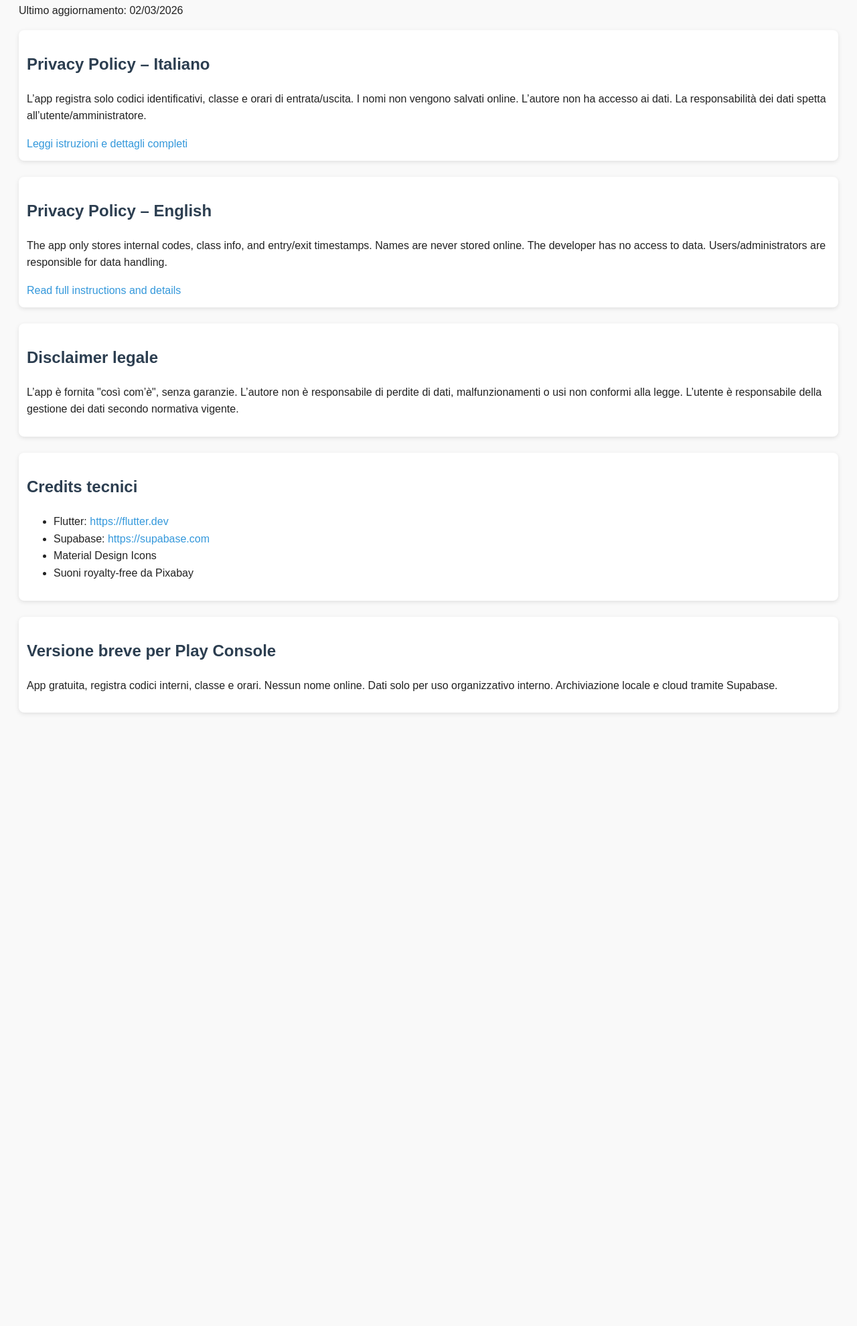
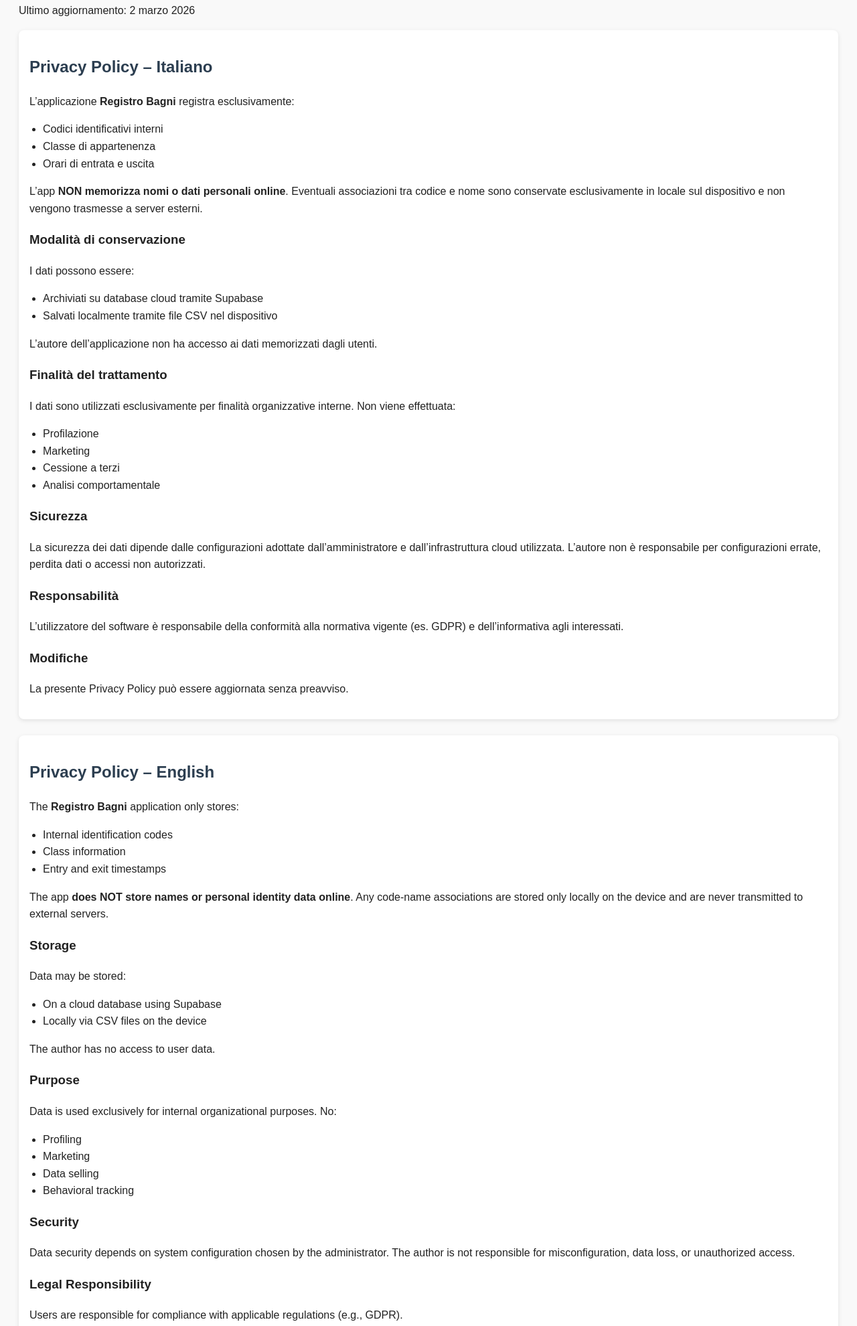
Before and after one commit to Anfre87/registro-bagni, a plain HTML site: page privacy.html in a window 1280 px wide. Shown: the part 119-2099 px from the top of the page at 67% size. Before the commit the page ends 1235 px from the top, so only its background shows below. Drawn offline with Linux system fonts and the light colour scheme.

Commit message:
Update privacy.html

```diff
--- a/privacy.html
+++ b/privacy.html
@@ -3,11 +3,12 @@
 <head>
 <meta charset="UTF-8">
 <meta name="viewport" content="width=device-width, initial-scale=1.0">
-<title>Registro Bagni - Privacy & Info</title>
+<title>Registro Bagni - Privacy Policy & Info</title>
 <style>
 body { font-family: Arial, sans-serif; line-height: 1.6; padding: 20px; background: #f9f9f9; color: #222; }
 h1, h2 { color: #2c3e50; }
-section { margin-bottom: 24px; padding: 12px; background: #fff; border-radius: 8px; box-shadow: 0 2px 6px rgba(0,0,0,0.1); }
+section { margin-bottom: 24px; padding: 16px; background: #fff; border-radius: 8px; box-shadow: 0 2px 6px rgba(0,0,0,0.1); }
+ul { padding-left: 20px; }
 a { color: #3498db; text-decoration: none; }
 a:hover { text-decoration: underline; }
 </style>
@@ -15,38 +16,111 @@
 <body>
 
 <h1>Registro Bagni - Privacy Policy & Info</h1>
-<p>Ultimo aggiornamento: 02/03/2026</p>
+<p>Ultimo aggiornamento: 2 marzo 2026</p>
 
+<!-- ================= PRIVACY ITALIANO ================= -->
 <section>
 <h2>Privacy Policy – Italiano</h2>
-<p>L’app registra solo codici identificativi, classe e orari di entrata/uscita. I nomi non vengono salvati online. L’autore non ha accesso ai dati. La responsabilità dei dati spetta all’utente/amministratore.</p>
-<a href="readme.html">Leggi istruzioni e dettagli completi</a>
+<p>L’applicazione <strong>Registro Bagni</strong> registra esclusivamente:</p>
+<ul>
+<li>Codici identificativi interni</li>
+<li>Classe di appartenenza</li>
+<li>Orari di entrata e uscita</li>
+</ul>
+<p>L’app <strong>NON memorizza nomi o dati personali online</strong>. Eventuali associazioni tra codice e nome sono conservate esclusivamente in locale sul dispositivo e non vengono trasmesse a server esterni.</p>
+
+<h3>Modalità di conservazione</h3>
+<p>I dati possono essere:</p>
+<ul>
+<li>Archiviati su database cloud tramite Supabase</li>
+<li>Salvati localmente tramite file CSV nel dispositivo</li>
+</ul>
+<p>L’autore dell’applicazione non ha accesso ai dati memorizzati dagli utenti.</p>
+
+<h3>Finalità del trattamento</h3>
+<p>I dati sono utilizzati esclusivamente per finalità organizzative interne. Non viene effettuata:</p>
+<ul>
+<li>Profilazione</li>
+<li>Marketing</li>
+<li>Cessione a terzi</li>
+<li>Analisi comportamentale</li>
+</ul>
+
+<h3>Sicurezza</h3>
+<p>La sicurezza dei dati dipende dalle configurazioni adottate dall’amministratore e dall’infrastruttura cloud utilizzata. L’autore non è responsabile per configurazioni errate, perdita dati o accessi non autorizzati.</p>
+
+<h3>Responsabilità</h3>
+<p>L’utilizzatore del software è responsabile della conformità alla normativa vigente (es. GDPR) e dell’informativa agli interessati.</p>
+
+<h3>Modifiche</h3>
+<p>La presente Privacy Policy può essere aggiornata senza preavviso.</p>
 </section>
 
+<!-- ================= PRIVACY ENGLISH ================= -->
 <section>
 <h2>Privacy Policy – English</h2>
-<p>The app only stores internal codes, class info, and entry/exit timestamps. Names are never stored online. The developer has no access to data. Users/administrators are responsible for data handling.</p>
-<a href="readme.html">Read full instructions and details</a>
+<p>The <strong>Registro Bagni</strong> application only stores:</p>
+<ul>
+<li>Internal identification codes</li>
+<li>Class information</li>
+<li>Entry and exit timestamps</li>
+</ul>
+<p>The app <strong>does NOT store names or personal identity data online</strong>. Any code-name associations are stored only locally on the device and are never transmitted to external servers.</p>
+
+<h3>Storage</h3>
+<p>Data may be stored:</p>
+<ul>
+<li>On a cloud database using Supabase</li>
+<li>Locally via CSV files on the device</li>
+</ul>
+<p>The author has no access to user data.</p>
+
+<h3>Purpose</h3>
+<p>Data is used exclusively for internal organizational purposes. No:</p>
+<ul>
+<li>Profiling</li>
+<li>Marketing</li>
+<li>Data selling</li>
+<li>Behavioral tracking</li>
+</ul>
+
+<h3>Security</h3>
+<p>Data security depends on system configuration chosen by the administrator. The author is not responsible for misconfiguration, data loss, or unauthorized access.</p>
+
+<h3>Legal Responsibility</h3>
+<p>Users are responsible for compliance with applicable regulations (e.g., GDPR).</p>
 </section>
 
+<!-- ================= DISCLAIMER ================= -->
 <section>
-<h2>Disclaimer legale</h2>
-<p>L’app è fornita "così com’è", senza garanzie. L’autore non è responsabile di perdite di dati, malfunzionamenti o usi non conformi alla legge. L’utente è responsabile della gestione dei dati secondo normativa vigente.</p>
+<h2>Disclaimer Legale / Legal Disclaimer</h2>
+<p>L’applicazione è fornita “così com’è”, senza alcuna garanzia espressa o implicita.</p>
+<p>L’autore non è responsabile per:</p>
+<ul>
+<li>Utilizzi non conformi alla legge</li>
+<li>Perdita di dati</li>
+<li>Malfunzionamenti</li>
+<li>Interruzioni di servizio</li>
+<li>Danni diretti o indiretti</li>
+</ul>
+<p>L’utente/amministratore è responsabile del corretto utilizzo del software e della gestione dei dati secondo la normativa vigente.</p>
 </section>
 
+<!-- ================= CREDITS TECNICI ================= -->
 <section>
-<h2>Credits tecnici</h2>
+<h2>Credits Tecnici / Technical Credits</h2>
 <ul>
-<li>Flutter: <a href="https://flutter.dev">https://flutter.dev</a></li>
-<li>Supabase: <a href="https://supabase.com">https://supabase.com</a></li>
+<li>Flutter – <a href="https://flutter.dev">https://flutter.dev</a></li>
+<li>Supabase – <a href="https://supabase.com">https://supabase.com</a></li>
 <li>Material Design Icons</li>
 <li>Suoni royalty-free da Pixabay</li>
 </ul>
 </section>
 
+<!-- ================= VERSIONE BREVE ================= -->
 <section>
-<h2>Versione breve per Play Console</h2>
-<p>App gratuita, registra codici interni, classe e orari. Nessun nome online. Dati solo per uso organizzativo interno. Archiviazione locale e cloud tramite Supabase.</p>
+<h2>Versione breve per Play Console / Short Version for Play Store</h2>
+<p>Questa app è gratuita. Registra esclusivamente codici interni, classe e orari di entrata/uscita per uso organizzativo. Nessun nome viene salvato online. L’autore non ha accesso ai dati degli utenti. I dati possono essere memorizzati localmente o su cloud Supabase.</p>
 </section>
 
 </body>
```
